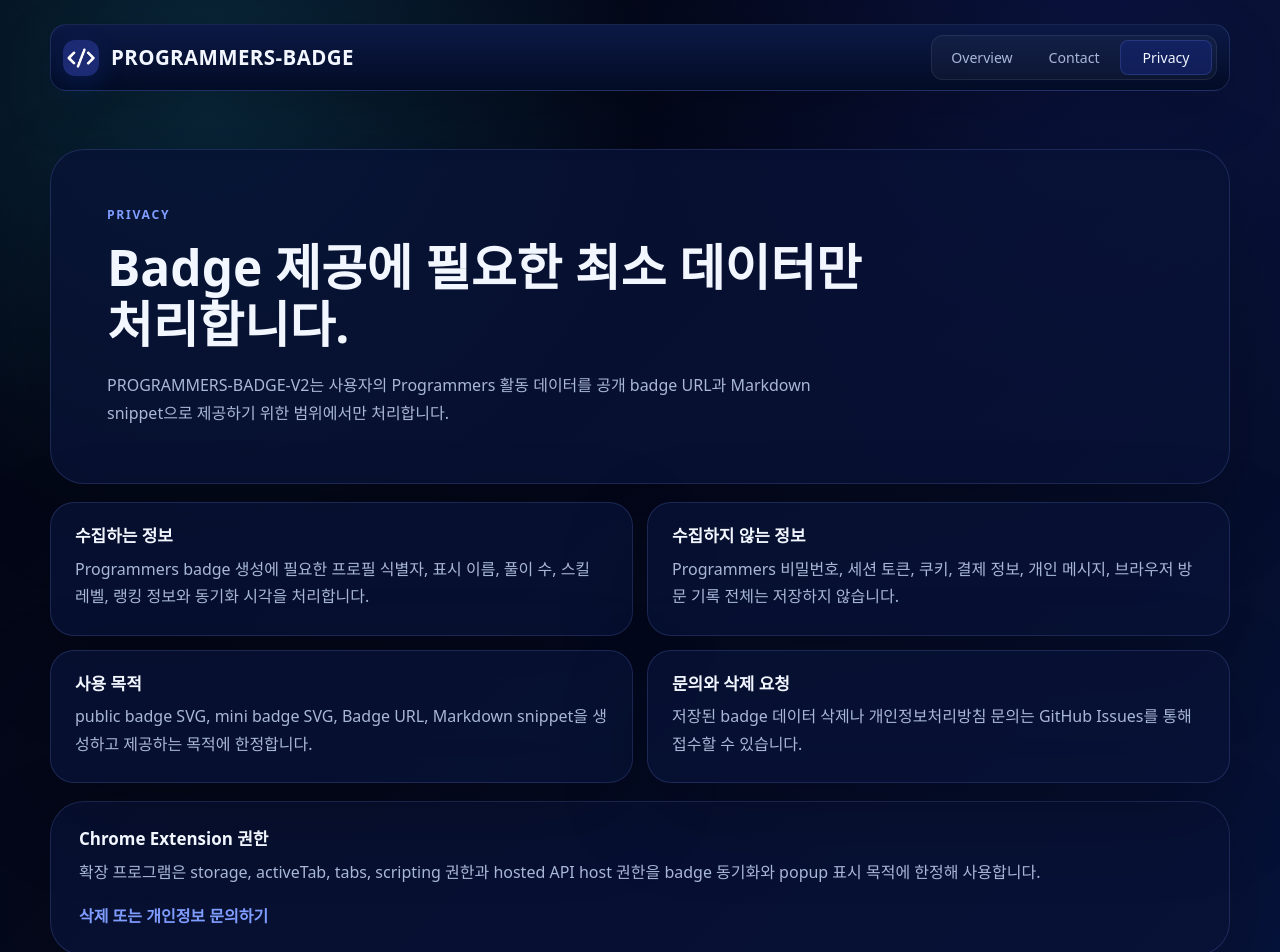
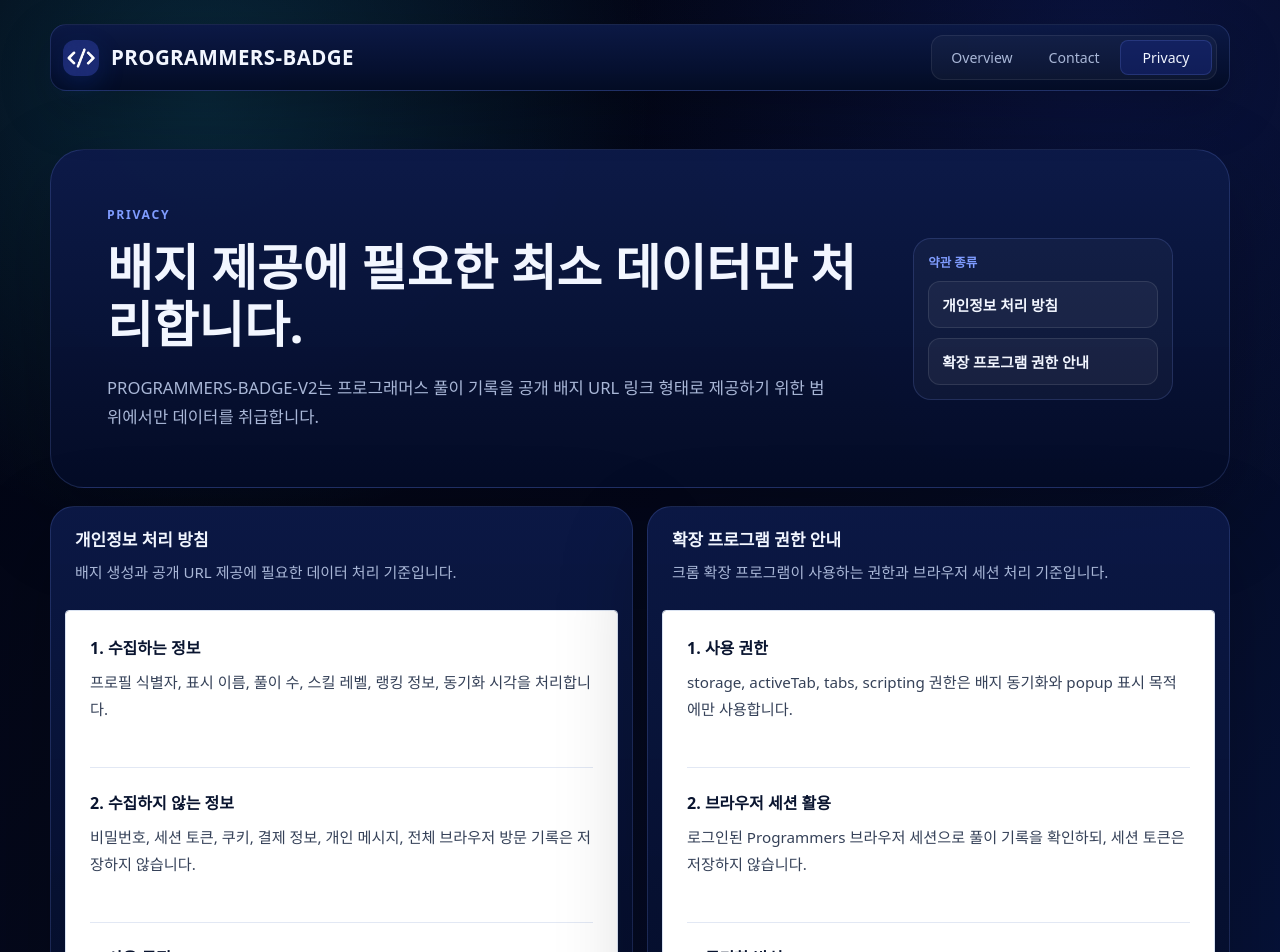
Before and after one commit to JH8459/programmers-badge-v2, a React (Vite) app in the folder apps/web/: page /privacy in a window 1280 px wide. Shown: the top 952 px of the page. Built offline with nearby package versions, Linux system fonts and the light colour scheme.

Commit message:
refactor(web): contact privacy UI 문구 정리

```diff
--- a/apps/web/src/data/site.ts
+++ b/apps/web/src/data/site.ts
@@ -28,19 +28,51 @@
 
 export const privacySections = [
   {
+    id: "privacy-policy",
+    title: "개인정보 처리 방침",
+    description: "배지 생성과 공개 URL 제공에 필요한 데이터 처리 기준입니다.",
+    updatedAt: "2026.05.17",
+    clauses: [
+      {
         title: "수집하는 정보",
-    body: "Programmers badge 생성에 필요한 프로필 식별자, 표시 이름, 풀이 수, 스킬 레벨, 랭킹 정보와 동기화 시각을 처리합니다.",
+        body: "프로필 식별자, 표시 이름, 풀이 수, 스킬 레벨, 랭킹 정보, 동기화 시각을 처리합니다.",
       },
       {
         title: "수집하지 않는 정보",
-    body: "Programmers 비밀번호, 세션 토큰, 쿠키, 결제 정보, 개인 메시지, 브라우저 방문 기록 전체는 저장하지 않습니다.",
+        body: "비밀번호, 세션 토큰, 쿠키, 결제 정보, 개인 메시지, 전체 브라우저 방문 기록은 저장하지 않습니다.",
       },
       {
         title: "사용 목적",
-    body: "public badge SVG, mini badge SVG, Badge URL, Markdown snippet을 생성하고 제공하는 목적에 한정합니다.",
+        body: "표준/미니 SVG 배지와 Markdown snippet을 생성하고 정적 파일 형태로 제공하는 데 사용합니다.",
       },
       {
-    title: "문의와 삭제 요청",
-    body: "저장된 badge 데이터 삭제나 개인정보처리방침 문의는 GitHub Issues를 통해 접수할 수 있습니다.",
+        title: "보관과 삭제",
+        body: "배지 URL 제공을 위해 데이터를 보관하며, 삭제 요청은 Github Issues를 통해 접수합니다.",
+      },
+    ],
+  },
+  {
+    id: "extension-permissions",
+    title: "확장 프로그램 권한 안내",
+    description: "크롬 확장 프로그램이 사용하는 권한과 브라우저 세션 처리 기준입니다.",
+    updatedAt: "2026.05.17",
+    clauses: [
+      {
+        title: "사용 권한",
+        body: "storage, activeTab, tabs, scripting 권한은 배지 동기화와 popup 표시 목적에만 사용합니다.",
+      },
+      {
+        title: "브라우저 세션 활용",
+        body: "로그인된 Programmers 브라우저 세션으로 풀이 기록을 확인하되, 세션 토큰은 저장하지 않습니다.",
+      },
+      {
+        title: "동기화 방식",
+        body: "제출 시그널 또는 직접 동기화 요청이 있을 때 필요한 최소 데이터만 API로 전송합니다.",
+      },
+      {
+        title: "문의",
+        body: "권한 사용, 배지 URL, 데이터 삭제 문의는 Github Issues를 통해 등록할 수 있습니다.",
+      },
+    ],
   },
 ];
--- a/apps/web/src/routes/ContactPage.tsx
+++ b/apps/web/src/routes/ContactPage.tsx
@@ -3,15 +3,15 @@
 const supportItems = [
   {
     title: "동기화 문제",
-    body: "확장 프로그램 popup 상태와 프로그래머스 로그인 여부를 함께 남겨 주세요.",
+    body: "크롬 확장 프로그램 상태와 프로그래머스 로그인 여부를 함께 남겨 주세요.",
   },
   {
     title: "배지 URL 문제",
-    body: "표준/미니 중 어떤 배지인지와 확인이 필요한 public URL을 알려 주세요.",
+    body: "배지 종류와 문제가 발생중인 배지 URL을 포함해 주세요.",
   },
   {
     title: "데이터 삭제 요청",
-    body: "삭제할 public badge URL 또는 프로그래머스 handle을 포함해 요청해 주세요.",
+    body: "삭제할 배지 URL과 프로그래머스 ID 정보를 포함해 요청해 주세요.",
   },
 ];
 
@@ -21,10 +21,10 @@
       <section className="contact-section">
         <div className="contact-copy">
           <span className="section-kicker">Contact</span>
-          <h1>문의와 삭제 요청은 GitHub Issues에서 관리합니다.</h1>
+          <h1>이슈는 Github Issues를 통해 등록해주세요.</h1>
           <p>
-            별도 contact form을 운영하지 않고 공개 이슈를 통해 재현 정보, 배지 URL 문제,
-            데이터 삭제 요청을 확인합니다. 서비스 운영에 필요한 내용만 남겨 주세요.
+            Github 공개 이슈를 통해 재현 정보, 배지 URL 문제, 데이터 삭제 요청을
+            확인합니다. 서비스 운영에 필요한 내용만 남겨 주세요.
           </p>
           <a className="button button-primary contact-action" href={siteLinks.githubIssues}>
             GitHub Issues로 이동
--- a/apps/web/src/routes/PrivacyPage.tsx
+++ b/apps/web/src/routes/PrivacyPage.tsx
@@ -1,31 +1,50 @@
-import { PageIntro } from "../components/PageIntro";
-import { privacySections, siteLinks } from "../data/site";
+import { privacySections } from "../data/site";
 
 export function PrivacyPage() {
   return (
-    <main className="stack-page">
-      <PageIntro
-        kicker="Privacy"
-        title="Badge 제공에 필요한 최소 데이터만 처리합니다."
-        description="PROGRAMMERS-BADGE-V2는 사용자의 Programmers 활동 데이터를 공개 badge URL과 Markdown snippet으로 제공하기 위한 범위에서만 처리합니다."
-      />
+    <main className="stack-page privacy-page">
+      <section className="terms-hero">
+        <div className="terms-copy">
+          <span className="section-kicker">Privacy</span>
+          <h1>배지 제공에 필요한 최소 데이터만 처리합니다.</h1>
+          <p>
+            PROGRAMMERS-BADGE-V2는 프로그래머스 풀이 기록을 공개 배지 URL 링크 형태로
+            제공하기 위한 범위에서만 데이터를 취급합니다.
+          </p>
+        </div>
 
-      <section className="privacy-list">
+        <aside className="terms-index" aria-label="terms categories">
+          <span>약관 종류</span>
+          {privacySections.map((section) => (
+            <a href={`#${section.id}`} key={section.id}>
+              {section.title}
+            </a>
+          ))}
+        </aside>
+      </section>
+
+      <section className="terms-documents">
         {privacySections.map((section) => (
-          <article className="privacy-item" key={section.title}>
-            <h2>{section.title}</h2>
-            <p>{section.body}</p>
+          <article className="terms-document" id={section.id} key={section.id}>
+            <header>
+              <div>
+                <h2>{section.title}</h2>
+                <p>{section.description}</p>
+              </div>
+            </header>
+            <div className="terms-scroll">
+              {section.clauses.map((clause, index) => (
+                <section className="terms-clause" key={clause.title}>
+                  <h3>
+                    {index + 1}. {clause.title}
+                  </h3>
+                  <p>{clause.body}</p>
+                </section>
+              ))}
+            </div>
+            <footer>최종 수정일자 {section.updatedAt}</footer>
           </article>
         ))}
-      </section>
-
-      <section className="notice-panel">
-        <h2>Chrome Extension 권한</h2>
-        <p>
-          확장 프로그램은 storage, activeTab, tabs, scripting 권한과 hosted API host 권한을
-          badge 동기화와 popup 표시 목적에 한정해 사용합니다.
-        </p>
-        <a href={siteLinks.githubIssues}>삭제 또는 개인정보 문의하기</a>
       </section>
     </main>
   );
--- a/apps/web/src/styles/theme.css
+++ b/apps/web/src/styles/theme.css
@@ -225,11 +225,14 @@
 .flow-section,
 .contact-section,
 .contact-panel,
+.terms-hero,
+.terms-index,
+.terms-document,
 .page-intro,
 .code-panel,
 .support-item,
 .notice-panel,
-.privacy-item {
+.terms-clause {
   border: 1px solid var(--line);
   background: var(--panel);
   box-shadow: 0 30px 90px rgba(0, 0, 0, 0.24);
@@ -431,7 +434,7 @@
 }
 
 .step-grid,
-.privacy-list {
+.terms-documents {
   display: grid;
   gap: 14px;
 }
@@ -465,7 +468,7 @@
 
 .step-card strong,
 .support-item h2,
-.privacy-item h2,
+.terms-document h2,
 .notice-panel h2 {
   display: block;
   margin-bottom: 10px;
@@ -514,6 +517,53 @@
   background:
     linear-gradient(180deg, rgba(13, 27, 75, 0.88), rgba(3, 12, 38, 0.9)),
     var(--panel);
+}
+
+.terms-hero {
+  display: grid;
+  grid-template-columns: minmax(0, 1fr) minmax(240px, 0.34fr);
+  gap: clamp(20px, 4vw, 42px);
+  align-items: center;
+  border-radius: var(--radius-xl);
+  padding: clamp(28px, 5vw, 56px);
+  background:
+    linear-gradient(180deg, rgba(13, 27, 75, 0.88), rgba(3, 12, 38, 0.9)),
+    var(--panel);
+}
+
+.terms-copy {
+  min-width: 0;
+}
+
+.terms-copy p {
+  max-width: 720px;
+  margin-top: 22px;
+  font-size: 1.04rem;
+}
+
+.terms-index {
+  display: grid;
+  gap: 10px;
+  border-radius: 18px;
+  padding: 14px;
+  background: rgba(255, 255, 255, 0.035);
+  box-shadow: none;
+}
+
+.terms-index span {
+  color: var(--accent);
+  font-size: 0.78rem;
+  font-weight: 800;
+}
+
+.terms-index a {
+  border: 1px solid rgba(255, 255, 255, 0.1);
+  border-radius: 12px;
+  padding: 12px 13px;
+  color: var(--text);
+  background: rgba(255, 255, 255, 0.045);
+  font-size: 0.92rem;
+  font-weight: 800;
 }
 
 .contact-copy {
@@ -569,14 +619,79 @@
   padding: 28px;
 }
 
-.privacy-item {
+.terms-documents {
+  grid-template-columns: repeat(2, minmax(0, 1fr));
+  margin-top: 18px;
+}
+
+.terms-document {
+  overflow: clip;
   border-radius: var(--radius-lg);
+  background:
+    linear-gradient(180deg, rgba(13, 27, 75, 0.76), rgba(3, 12, 38, 0.9)),
+    var(--panel);
+}
+
+.terms-document header {
   padding: 24px;
 }
 
-.privacy-list {
-  grid-template-columns: repeat(2, minmax(0, 1fr));
-  margin-top: 18px;
+.terms-document h2 {
+  color: var(--text);
+}
+
+.terms-document header p {
+  margin-top: 8px;
+  color: var(--muted);
+  font-size: 0.94rem;
+}
+
+.terms-scroll {
+  display: grid;
+  gap: 22px;
+  max-height: 430px;
+  overflow-y: auto;
+  margin: 0 14px 14px;
+  border: 1px solid #d9e2f1;
+  border-radius: 4px;
+  padding: 24px;
+  background: #ffffff;
+  scrollbar-color: rgba(20, 39, 131, 0.45) rgba(9, 20, 47, 0.08);
+}
+
+.terms-clause {
+  border: 0;
+  border-radius: 0;
+  padding: 0 0 22px;
+  background: transparent;
+  box-shadow: none;
+}
+
+.terms-clause + .terms-clause {
+  border-top: 1px solid #e2e8f4;
+  padding-top: 22px;
+}
+
+.terms-clause h3 {
+  margin: 0 0 10px;
+  color: #09142f;
+  font-size: 1rem;
+  font-weight: 800;
+  letter-spacing: 0;
+}
+
+.terms-clause p {
+  color: #354158;
+  font-size: 0.95rem;
+  line-height: 1.78;
+}
+
+.terms-document footer {
+  padding: 0 18px 18px;
+  color: var(--muted);
+  font-size: 0.86rem;
+  font-weight: 700;
+  text-align: right;
 }
 
 .notice-panel a {
@@ -590,7 +705,8 @@
   .hero-section,
   .flow-section,
   .contact-section,
-  .privacy-list {
+  .terms-hero,
+  .terms-documents {
     grid-template-columns: 1fr;
   }
 
@@ -664,6 +780,7 @@
   .hero-copy,
   .hero-section,
   .contact-section,
+  .terms-hero,
   .page-intro,
   .flow-section,
   .code-panel,
```
Lines whose indentation alone changed are shown as unchanged.
